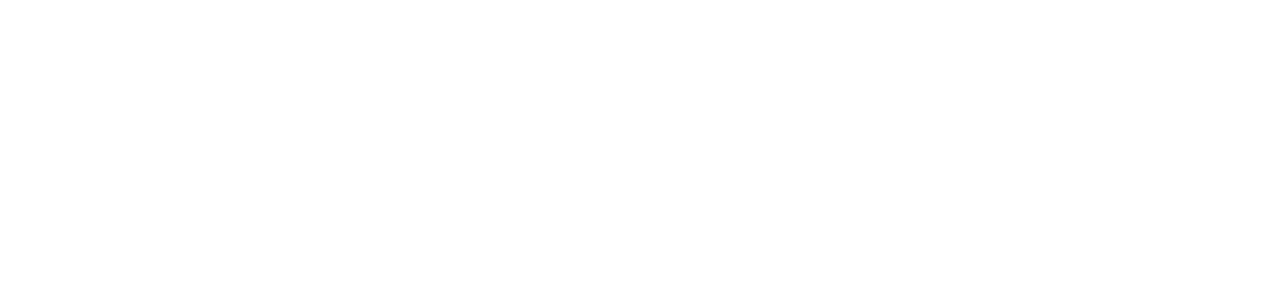
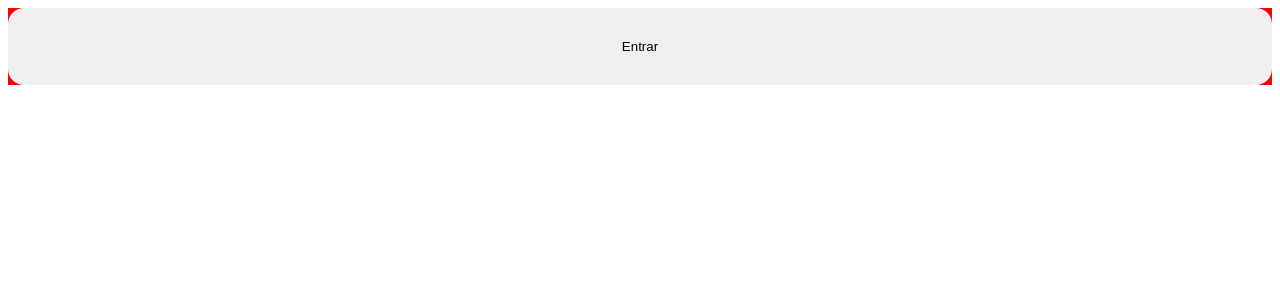
Before and after one commit to 4BurnerStove/Food-Explorer, a React (Vite) app in the folder Front-end/FrontendFE/: page / in a window 1280 px wide. Shown: the top 300 px of the page. Built offline with nearby package versions, Linux system fonts and the light colour scheme.

Commit message:
Stylizate component button

```diff
--- a/Front-end/FrontendFE/src/components/Button/index.jsx
+++ b/Front-end/FrontendFE/src/components/Button/index.jsx
@@ -1,12 +1,13 @@
 import { Container } from './styles'
 
-export function Button({ icon: Icon, name, ...rest }) {
+export function Button({ icon: Icon, name, loading = false, ...rest }) {
   return (
     <Container
       type='button'
       {...rest}
     >
       {Icon && <Icon size={20} />}
+      {loading ? 'Carregando...' : name}
     </Container>
   )
 }
--- a/Front-end/FrontendFE/src/components/Button/styles.js
+++ b/Front-end/FrontendFE/src/components/Button/styles.js
@@ -0,0 +1,23 @@
+import styled from 'styled-components'
+
+export const Container = styled.button`
+  width: 100%;
+  height: 4.8rem;
+
+  padding:  0 13.5;
+
+  border: 0;
+  border-radius: 1rem;
+
+  font-weight: 500;
+
+  /* Caso haja um icon ----------------- */
+  display: flex;
+  align-items: center;
+  justify-content: center;
+  gap: .8rem;
+
+  &:disabled {
+    opacity: 0.5;
+  }
+`
--- a/Front-end/FrontendFE/src/pages/SignIn/index.jsx
+++ b/Front-end/FrontendFE/src/pages/SignIn/index.jsx
@@ -1,9 +1,11 @@
 import { Container } from "./styles"
+import { Button } from "../../components/Button"
+
 
 export function SignIn() {
   return (
     <Container>
-
+      <Button name='Entrar'></Button>
     </Container>
   )
 }
```
